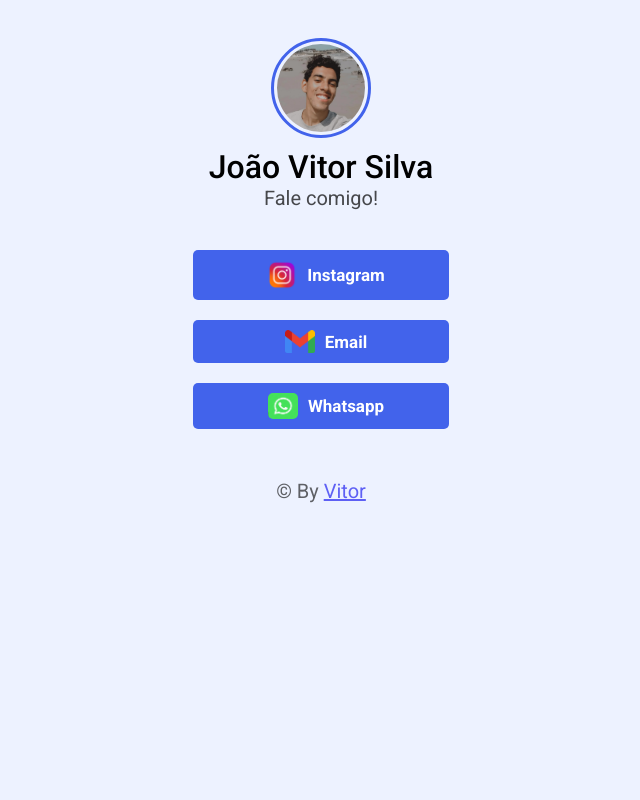
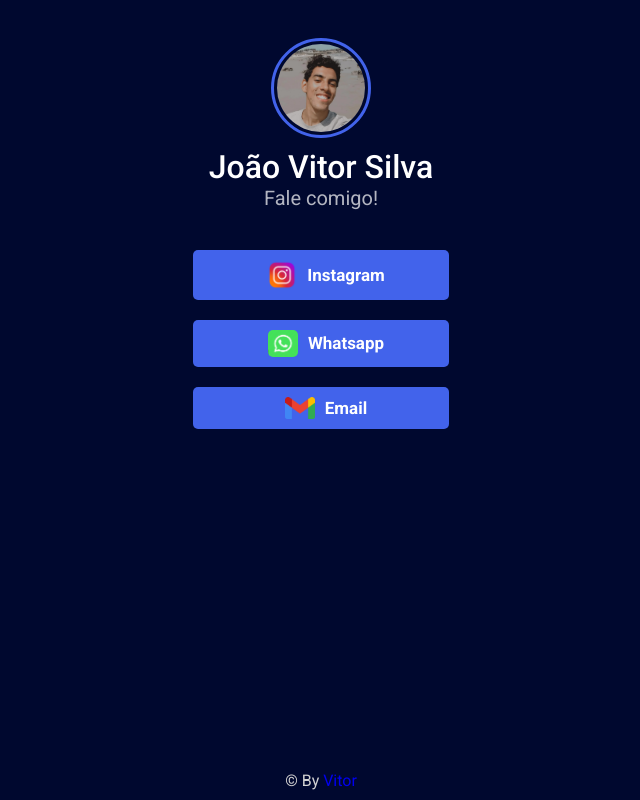
Before and after one commit to JVSilva12/Links-Socials-, a plain HTML site: page index.html in a window 1280 px wide. Shown: the whole page, without its empty margins (319-959 px from the left). Drawn offline with Linux system fonts and the light colour scheme.

Commit message:
Alterações cores 23-11

```diff
--- a/estilo.css
+++ b/estilo.css
@@ -98,15 +98,25 @@ main .contentButtons .logo-whats {
 }
 
 main .footer {
+  background-color: transparent;
+  position: fixed;
+  bottom: 0;
+  left: 0;
+  width: 100%; /* Faz o footer ocupar toda a largura da tela */
   text-align: center;
-  margin-top: 50px;
-  font-size: 20px;
-  font-weight: 400;
-  opacity: 0.6;
-  transition: 0.2s;
-  color: var(--text-color);
+  padding: 10px;
 }
 
-main .footer:hover {
-  opacity: 1;
+main .footer p {
+  color: #d3d3d3;
 }
+
+main .footer a {
+  text-decoration: none;
+  /* font-weight: bold; */
+}
+
+main .footer a:hover {
+  /* text-decoration: underline; */
+  color: #364fc7;
+}
--- a/index.html
+++ b/index.html
@@ -15,7 +15,7 @@
 
     <title>Midias Sociais - Links</title>
   </head>
-  <body class="body">
+  <body class="body dark">
     <main>
       <div class="header">
         <img src="./img/perfil-img.jpeg" alt="Imagem de perfil" />
@@ -27,19 +27,14 @@
         <a href="https://www.instagram.com/joao_vitor090490/" target="_blank"
           ><img src="./img/3721672-instagram_108066.png" />Instagram</a
         >
-        <!-- <a
-          href="https://www.facebook.com/profile.php?id=100012807913535"
-          target="_blank"
-          ><img src="./img/facebook_icon-icons.com_53612.png" />Facebook</a
-        > -->
-        <a href="mailto: joao.vitor.silva61@aluno.ifce.edu.br" target="_blank"
-          ><img src="./img/logo-Gmail.svg.png" />Email</a
-        >
         <a href="https://wa.me/qr/NZBXYKVFXPW7A1" target="_blank"
           ><img
             class="logo-whats"
             src="./img/logo-whats-fechada.jpg"
           />Whatsapp</a
+        >
+        <a href="mailto: joao.vitor.silva61@aluno.ifce.edu.br" target="_blank"
+          ><img src="./img/logo-Gmail.svg.png" />Email</a
         >
       </div>
 
@@ -51,6 +46,6 @@
       </div>
     </main>
 
-    <script src="./script.js"></script>
+    <!-- <script src="./script.js"></script> -->
   </body>
 </html>
--- a/script.js
+++ b/script.js
@@ -1,7 +1,7 @@
 var data = new Date();
 var hora = data.getHours();
-var dark = document.querySelector('.body');
+var body = document.querySelector(".body");
 
-if (hora < 6 || hora >= 18){
-    dark.classList.toggle('dark');
+if (hora < 6 || hora >= 18) {
+  body.classList.toggle("dark");
 }
```
